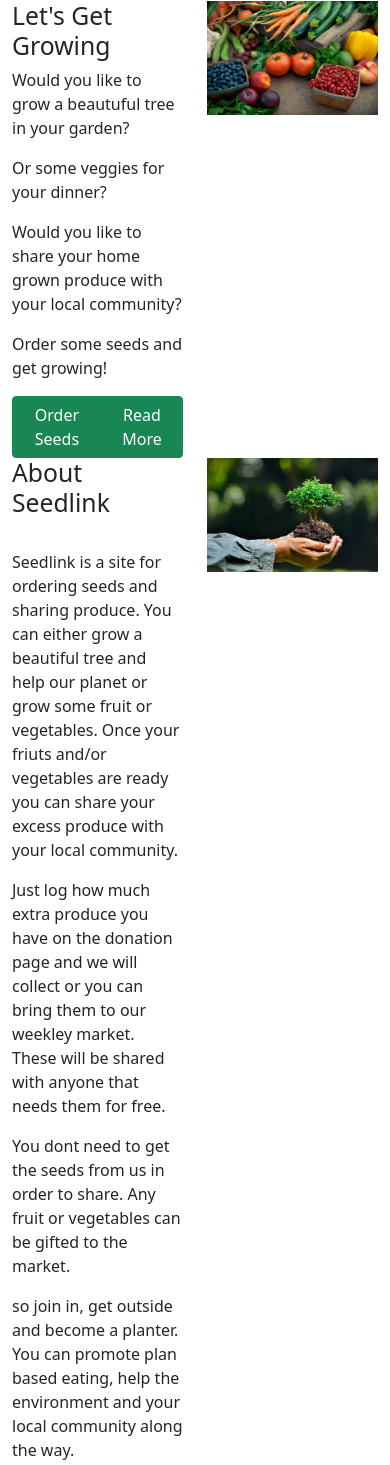
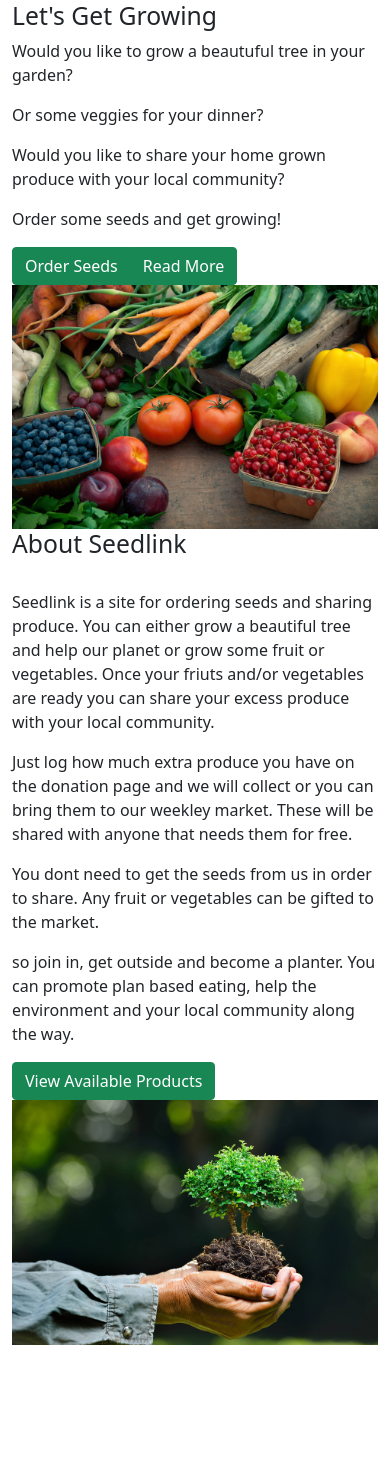
Before and after one commit to tindyc/seedlink, a Flask app: page / in a window 390 px wide. Shown: the part 55-1520 px from the top of the page. After the commit the page ends 1400 px from the top, so only its background shows below. Run offline with Flask 2, Linux system fonts and the light colour scheme; some libraries are stand-ins or nearby versions.

Commit message:
add sm to cols

```diff
--- a/templates/index.html
+++ b/templates/index.html
@@ -2,7 +2,7 @@
 {% block content %}
 <section class="container-fluid ordering">
     <div class="row">
-        <div class="col-6">
+        <div class="col-sm-6">
                 <h2>Let's Get Growing</h2>
                 <p>Would you like to grow a beautuful tree in your garden?</p>
                 <p>Or some veggies for your dinner?</p>
@@ -16,7 +16,7 @@
             </div>
 
 
-        <div class="col-6 image-container">
+        <div class="col-sm-6 image-container">
             <img src="static/images/veg.jpg" class="img-fluid" alt="Responsive image">
         </div>
 
@@ -24,7 +24,7 @@
 </section>
 <section class="container-fluid about-us">
     <div class="row">
-        <div class="col-6">
+        <div class="col-sm-6">
             <h2>About Seedlink</h2>
             <br>
             <p>
@@ -46,7 +46,7 @@
             </p>
             <button type="button" class="btn btn-success">View Available Products</button>
         </div>
-        <div class="col-6 image-container tree">
+        <div class="col-sm-6 image-container tree">
             <img src="static/images/tree.jpg" class="img-fluid" alt="Responsive image">
         </div>
     </div>
```
